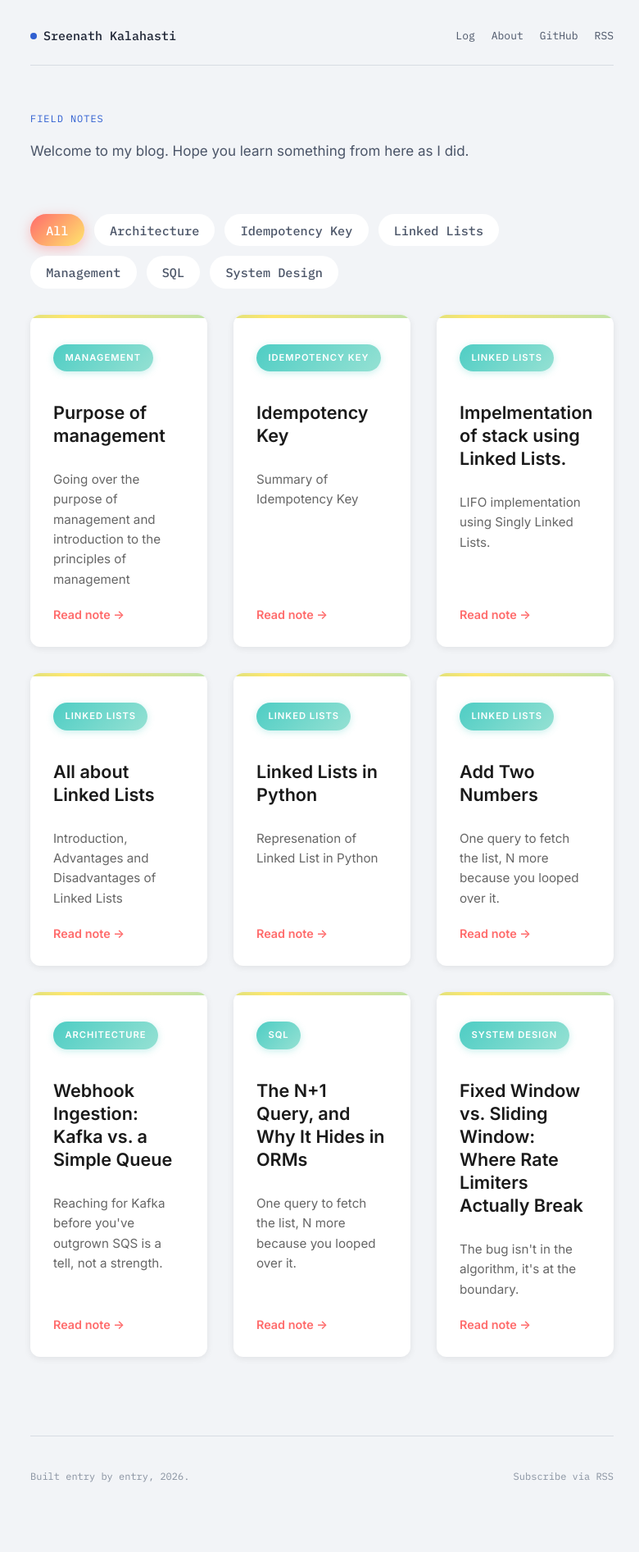
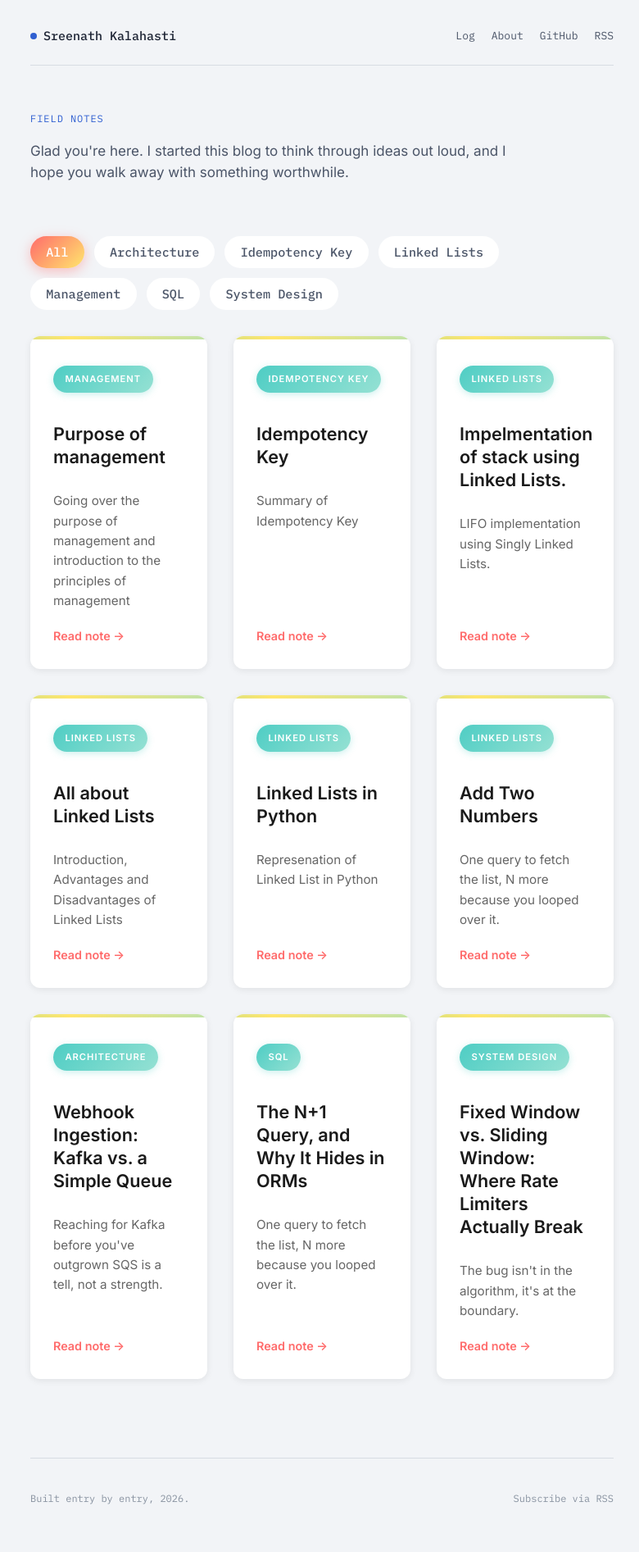
Before and after one commit to sreekala-labs/sreekala-labs.github.io, a Jekyll site: the page built from index.html, in a window 1280 px wide. Shown: the whole page at 82% size, without its empty margins (247-1027 px from the left). Built offline with Jekyll 4.4.1, drawn with Linux system fonts in a browser that asks for light colours; before the commit the page ends 1867 px from its top, so only the background shows below that.

Commit message:
Update welcome message in index.html

```diff
--- a/index.html
+++ b/index.html
@@ -5,7 +5,7 @@ layout: default
   <p class="hero__eyebrow">field notes</p>
   <h1 class="hero__title"></h1>
   <p class="hero__sub">
-    Welcome to my blog. Hope you learn something from here as I did.
+    Glad you're here. I started this blog to think through ideas out loud, and I hope you walk away with something worthwhile.
   </p>
 </section>
 
```
